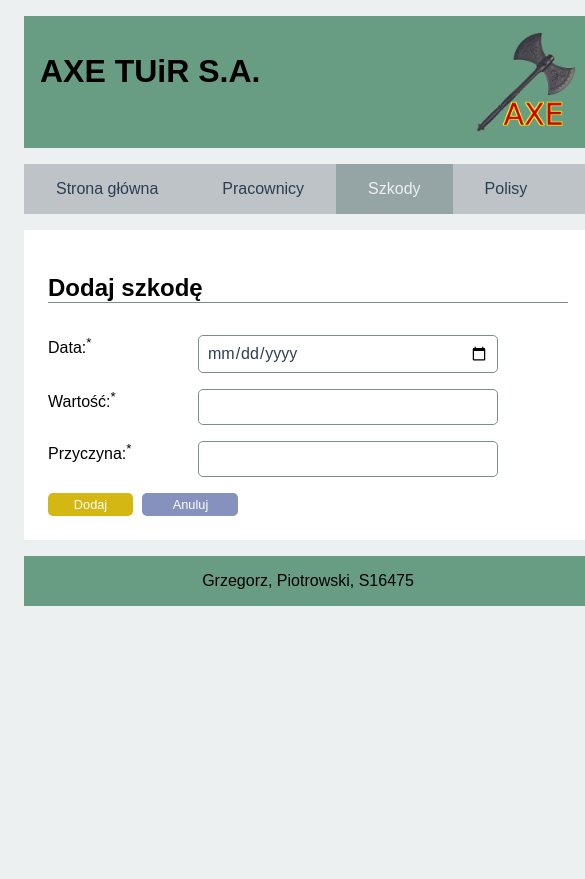
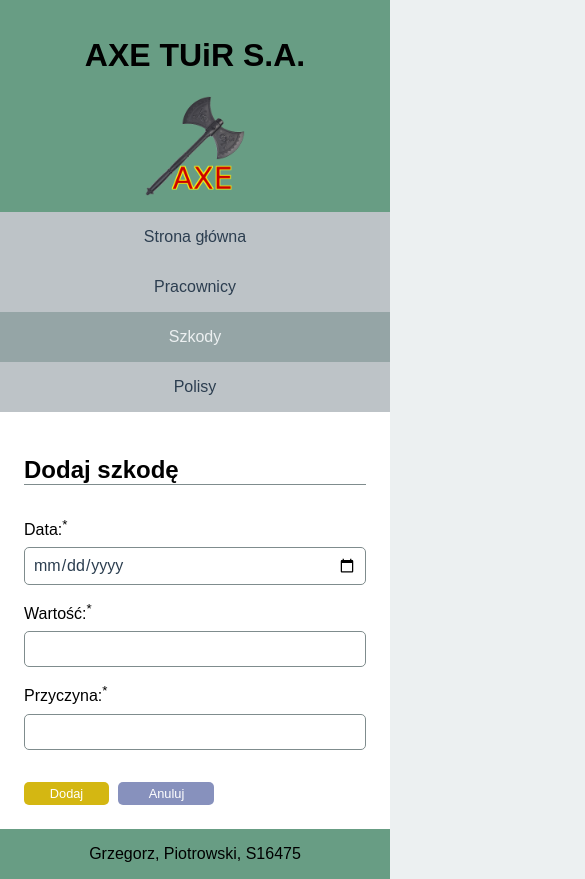
Before and after one commit to s16475/TIN, a plain HTML site: page MP1/Projekt/pages/claim/claim-add.html in a window 390 px wide. Shown: the top 879 px of the page, 585 px wide, since content can reach past the window. Before the commit the page ends 844 px from the top, so only its background shows below. Drawn offline with Linux system fonts and the light colour scheme.

Commit message:
praca nad MP1 cd

```diff
--- a/MP1/Projekt/css/style.css
+++ b/MP1/Projekt/css/style.css
@@ -4,7 +4,7 @@ html {
 }
 
 body {
-    min-width: 600px;
+    min-width: 360px;
 }
 
 header,
@@ -234,3 +234,60 @@ select {
     margin-bottom: 2rem;
     width: 240px;
 }
+
+@media all and (max-width: 720px) {
+
+    header {
+        flex-direction: column;
+    }
+
+    header h1 {
+        text-align: center;
+    }
+
+    header img {
+        align-self: center;
+    }
+
+    nav ul {
+        flex-wrap: wrap;
+    }
+
+    nav ul li {
+        flex-basis: 50%;
+        text-align: center;
+    }
+
+    nav ul li a {
+        display: block;
+    }
+
+    .form {
+        grid-template-columns: 1fr;
+        row-gap:unset;
+        margin-left: unset;
+    }
+
+    .form input[type="text"],
+    .form input[type="number"],
+    .form input[type="date"],
+    .form select {
+    margin-bottom: 1rem;
+}
+
+}
+
+@media all and (max-width: 400px) {
+    body,
+    nav,
+    nav ul,
+    header,
+    main,
+    footer {
+        margin: 0;
+    }
+
+    nav ul li {
+        flex-basis: 100%;
+    }
+}
--- a/MP1/Projekt/pages/claim/claim-add.html
+++ b/MP1/Projekt/pages/claim/claim-add.html
@@ -1,8 +1,8 @@
 <!DOCTYPE html>
 <html lang="pl-PL">
 <head>
-    <meta charset="UTF-8">
-    <meta name="viewport" content="width=device-width, initial-scale=1.0">
+    <meta charset="UTF-8"/>
+    <meta name="viewport" content="width=device-width, initial-scale=1.0"/>
     <title>AXE TUiR S.A.</title>
     <link rel="stylesheet" href="/css/style.css" />
 </head>
```
Also changed, not shown: MP1/Projekt/index.html (+2 -2 lines), MP1/Projekt/pages/claim/claim-assign.html (+2 -2 lines), MP1/Projekt/pages/claim/claim-details.html (+2 -2 lines), MP1/Projekt/pages/claim/claim-edit.html (+2 -2 lines), MP1/Projekt/pages/claim/claim-list.html (+2 -2 lines), MP1/Projekt/pages/employee/employee-assign.html (+2 -2 lines), MP1/Projekt/pages/employee/employee-details.html (+2 -2 lines), MP1/Projekt/pages/employee/employee-edit.html (+2 -2 lines), MP1/Projekt/pages/employee/employee-list.html (+2 -2 lines), MP1/Projekt/pages/policy/policy-details.html (+2 -2 lines), MP1/Projekt/pages/policy/policy-list.html (+2 -2 lines).
